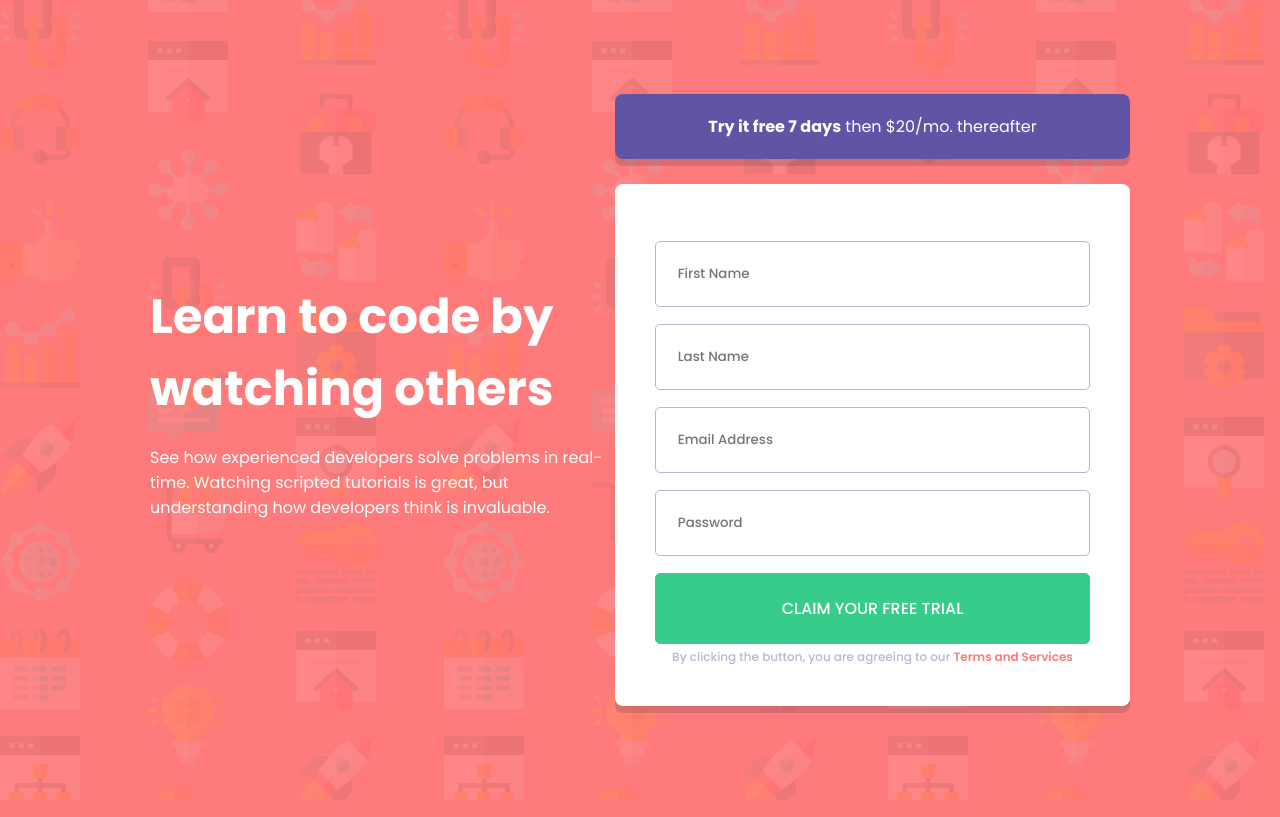
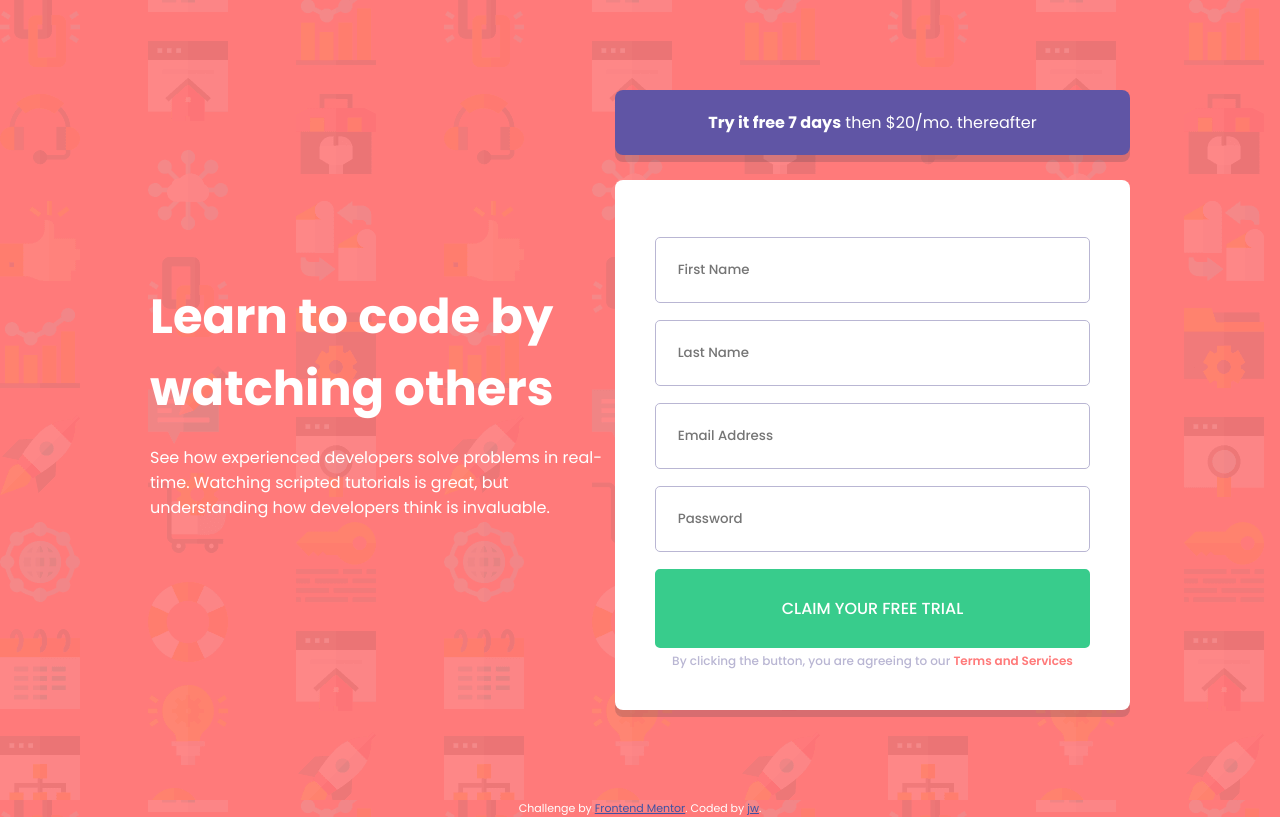
Before and after one commit to Jan-jw/FM3-signupForm, a React (Create React App) app: page / in a window 1280 px wide. Built offline with nearby package versions, Linux system fonts and the light colour scheme.

Commit message:
add footer

```diff
--- a/public/index.html
+++ b/public/index.html
@@ -9,7 +9,10 @@
       name="description"
       content="Web site created using create-react-app"
     />
-
+    <style>
+      .attribution { font-size: 11px; text-align: center; color: white;}
+      .attribution a { color: hsl(228, 45%, 44%); }
+    </style>
 
     <title>Frontend Mentor | Intro component with sign up form</title>
   </head>
@@ -26,5 +29,11 @@
       To begin the development, run `npm start` or `yarn start`.
       To create a production bundle, use `npm run build` or `yarn build`.
     -->
+    <footer>
+      <p class="attribution">
+        Challenge by <a href="https://www.frontendmentor.io?ref=challenge" target="_blank">Frontend Mentor</a>.
+        Coded by <a href="#">jw</a>.
+      </p>
+    </footer>
   </body>
 </html>
--- a/src/App.css
+++ b/src/App.css
@@ -4,7 +4,6 @@
     /* primary colors */
     --Red: hsl(0, 100%, 74%);
     --Green: hsl(154, 59%, 51%);
-    /* --Green-hover: hsl(154, 73%, 55%); */
 
     --Blue: hsl(248, 32%, 49%);
     --Dark-Blue: hsl(249, 10%, 26%);
@@ -28,11 +27,6 @@
     padding-left: 150px;
     padding-right: 150px;
     gap: 10px;
-    /* padding-left: 10%;
-    padding-right: 10%;
-    gap: 2%; */
-    /* border: 6px solid white; */
-
 }
 
 
@@ -40,41 +34,24 @@
     font-family: var(--primary-font);
     color: white;
     width: 530px;
-    /* width: 40%; */
-    /* width: 720px;
-    height: 250px; */
-    /* margin-left: 10%;
-    /* margin-right: 0; */
     display: flex;
     flex-direction: column;
     gap: 20px;
-
-    /* border: 2px solid white; */
 }
 
 .slogan h1 {
-
     font-size: 3rem;
-
-    /* border: 1px solid white; */
 }
 
 .slogan p {
     font-size: 1rem;
-
 }
 
 .form {
-    /* width: 40%; */
-    /* width: 720px;
-    height: 100%; */
     width: 600px;
     display: flex;
     flex-direction: column;
     gap: 25px;
-    /* border: 6px solid white; */
-
-    /* display: none; */
 }
 
 .form div{
@@ -83,7 +60,6 @@
 }
 
 .form-trial {
-    /* height: 4rem; */
     background-color: var(--Blue);
     padding: 20px;
     color: white;
@@ -91,23 +67,15 @@
 }
 
 .form-fill {
-    /* height: 50%; */
-
     background-color: white;
     display: flex;
     flex-direction: column;
     padding: 40px;
-
-    /* border: 2px solid blue; */
 }
 
 .form-fill form{
-    /* height: 100%; */
     display: flex;
     flex-direction: column;
-    /* gap: 15%; */
-
-    /* border: 3px solid black; */
 }
 
 .form-fill input{
@@ -117,13 +85,9 @@
     overflow: hidden;
     font-family: var(--primary-font);
     font-weight: 500;
-    -webkit-border-radius: 5px;
-
-    /* position: relative;
-    right: 9px; */
+    border-radius: 5px;
     margin-top: 4%;
 
-    /* background: url('../public/images/icon-error.svg') 90% center no-repeat; */
 }
 
 .form-fill input:not([type="submit"]):focus{
@@ -142,17 +106,18 @@
 
 }
 
+
 .form-fill input[type="submit"]{
     background-color: var(--Green);
-    border-color: var(--Green);
+    border: 5px solid var(--Green);
     color: white;
     text-transform: uppercase;
     font-size: 1rem;
+
 }
 
 .form-fill input[type="submit"]:hover{
     cursor: pointer;
-    /* background-color: var(--Green-hover); */
     filter: brightness(115%);
 }
 
@@ -227,6 +192,8 @@
 
     .form-fill input[type="submit"]{
         font-size: 0.9rem;
+        -webkit-border-radius: 5px;
+        -moz-border-radius: 5px;
     }
 
     .form-fill label{
--- a/src/App.js
+++ b/src/App.js
@@ -1,6 +1,6 @@
-import { useState, useRef} from "react"
-import "./App.css"
-import errorIcon from "./images/icon-error.svg"
+import { useState } from "react";
+import "./App.css";
+import errorIcon from "./images/icon-error.svg";
 
 const App = () => {
   const [fName, setFname] = useState(true);
@@ -8,13 +8,13 @@ const App = () => {
   const [email, setEmail] = useState(true);
   const [pWord, setPword] = useState(true);
 
-  const validate = (e) => { //validate each input field upon submission
+  const validate = (e) => {
     e.preventDefault();
-    console.log(e.target.children); // returns the taregt element : form 's list of html children
-    let inputField = Array.from(e.target.children); // it is HTML collection SO need to covert to array
+    let inputField = Array.from(e.target.children);
     inputField.forEach((e) => {
-      const emailPattern = /[a-z\d]+\@[a-z\d]+\.(com|net|org)$/i; // only filter common email domain endings
-      if (e.value === "" || (e.type==="email" && !emailPattern.test(e.value))) { // invalid inputs
+      const emailPattern = /[a-z\d]+\@[a-z\d]+\.(com|net|org)$/i;
+      if (e.value === "" ||
+        (e.type === "email" && !emailPattern.test(e.value))) {
         switch (e.id) {
           case "fName":
             e.placeholder = " ";
@@ -34,9 +34,7 @@ const App = () => {
             break;
         }
 
-      console.log(e.value)
       }
-
     });
   };
 
@@ -44,87 +42,99 @@ const App = () => {
     <div className="bg">
       <div className="slogan">
         <h1> Learn to code by watching others</h1>
-      <p>See how experienced developers solve problems in real-time. Watching scripted tutorials is great,
-          but understanding how developers think is invaluable.</p>
+        <p>
+          See how experienced developers solve problems in real-time. Watching
+          scripted tutorials is great, but understanding how developers think is
+          invaluable.
+        </p>
       </div>
 
       <div className="form">
         <div className="form-trial">
           <strong>Try it free 7 days</strong> then $20/mo. thereafter
         </div>
-        <div  className="form-fill">
-          <form onSubmit={(validate)} noValidate>
+        <div className="form-fill">
+          <form onSubmit={validate} noValidate>
             <input
               type="text"
               id="fName"
               placeholder="First Name"
-              style={{border: (fName ? "1px solid var(--Grayish-Blue)" : "2px solid var(--Red)"),
-                      background: (fName ? "none":`url('${errorIcon}') 90% center no-repeat`)
+              style={{
+                border: fName ? "1px solid var(--Grayish-Blue)": "2px solid var(--Red)",
+                background: fName? "none": `url('${errorIcon}') 90% center no-repeat`,
               }}
               onChange={() => setFname(true)}
-
             />
             <label
               htmlFor="fName"
-              style={{ display: (fName ? "none" : "block")
-            }}
-              >First Name cannot be empty</label>
+              style={{ display: fName ? "none" : "block" }}
+            >
+              First Name cannot be empty
+            </label>
 
             <input
               type="text"
               id="lName"
               placeholder="Last Name"
-              style={{border: (lName ? "1px solid var(--Grayish-Blue)" : "2px solid var(--Red)"),
-                      background: (lName ? "none":`url('${errorIcon}') 90% center no-repeat`)
+              style={{
+                border: lName ? "1px solid var(--Grayish-Blue)": "2px solid var(--Red)",
+                background: lName ? "none" : `url('${errorIcon}') 90% center no-repeat`,
               }}
               onChange={() => setLname(true)}
             />
             <label
               htmlFor="lName"
-              style={{ display: (lName ? "none" : "block")}}
-              >Last Name cannot be empty</label>
+              style={{ display: lName ? "none" : "block" }}
+            >
+              Last Name cannot be empty
+            </label>
 
             <input
               type="email"
               id="email"
               placeholder="Email Address"
-              style={{border: (email ? "1px solid var(--Grayish-Blue)" : "2px solid var(--Red)"),
-                      background: (email ? "none":`url('${errorIcon}') 90% center no-repeat`),
-                      color: (email ? "black":"var(--Red)")
+              style={{
+                border: email ? "1px solid var(--Grayish-Blue)" : "2px solid var(--Red)",
+                background: email ? "none" : `url('${errorIcon}') 90% center no-repeat`,
+                color: email ? "black" : "var(--Red)",
               }}
               onChange={() => setEmail(true)}
             />
             <label
               htmlFor="email"
-              style={{ display: (email ? "none" : "block")}}
-              >Looks like this is not an email</label>
+              style={{ display: email ? "none" : "block" }}
+            >
+              Looks like this is not an email
+            </label>
 
             <input
               type="password"
               id="pWord"
               placeholder="Password"
-              style={{border: (pWord ? "1px solid var(--Grayish-Blue)" : "2px solid var(--Red)"),
-                      background: (pWord ? "none":`url('${errorIcon}') 90% center no-repeat`)
+              style={{
+                border: pWord ? "1px solid var(--Grayish-Blue)" : "2px solid var(--Red)",
+                background: pWord ? "none" : `url('${errorIcon}') 90% center no-repeat`,
               }}
               onChange={() => setPword(true)}
             />
             <label
               htmlFor="pWord"
-              style={{ display: (pWord ? "none" : "block")}}
-              >Password cannot be empty</label>
+              style={{ display: pWord ? "none" : "block" }}
+            >
+              Password cannot be empty
+            </label>
 
-            <input
-              type="submit"
-              id="submit"
-              value="Claim your free trial"
-            />
-            <label htmlFor="submit">By clicking the button, you are agreeing to our <span>Terms and Services</span></label>
+            <input type="submit" id="submit" value="Claim your free trial" />
+
+            <label htmlFor="submit">
+              By clicking the button, you are agreeing to our{" "}
+              <span>Terms and Services</span>
+            </label>
           </form>
         </div>
       </div>
+    </div>
+  );
+};
 
-    </div>
-  )
-}
-
-export default App
+export default App;
--- a/src/index.css
+++ b/src/index.css
@@ -1,16 +1,13 @@
 body {
   margin: 0;
+  height: 100vh;
+  width: 100vw;
+  background: var(--Red) url("./images/bg-intro-desktop.png") left top/auto ;
   /* font-family: -apple-system, BlinkMacSystemFont, 'Segoe UI', 'Roboto', 'Oxygen',
     'Ubuntu', 'Cantarell', 'Fira Sans', 'Droid Sans', 'Helvetica Neue',
     sans-serif;
   -webkit-font-smoothing: antialiased;
   -moz-osx-font-smoothing: grayscale; */
-  height: 100vh;
-  width: 100vw;
-
-    background: var(--Red) url("./images/bg-intro-desktop.png") left top/auto ;
-    /* background-size: cover; */
-
 
 }
 
@@ -18,7 +15,3 @@ body {
   font-family: source-code-pro, Menlo, Monaco, Consolas, 'Courier New',
     monospace;
 } */
-
-#root {
-  /* height: 100%; */
-}
```
Lines whose indentation alone changed are shown as unchanged.
